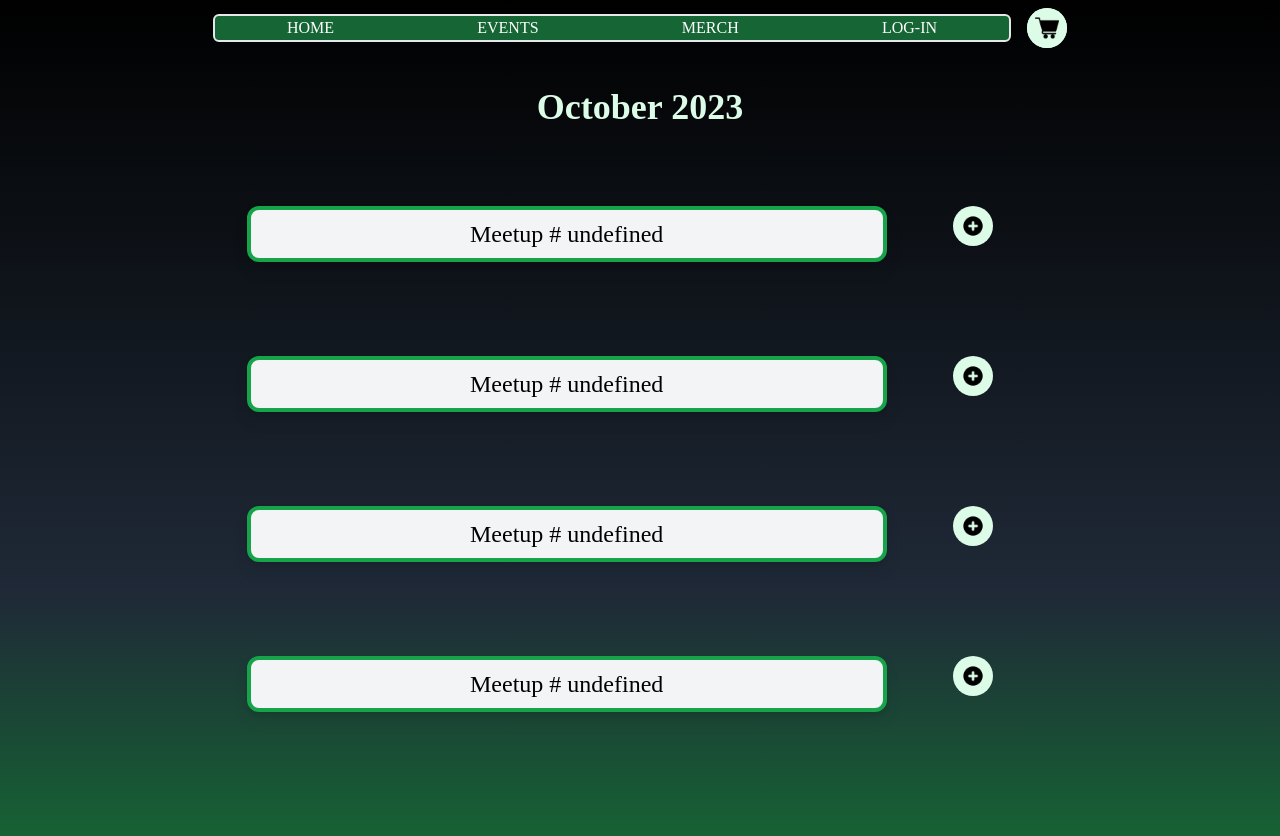
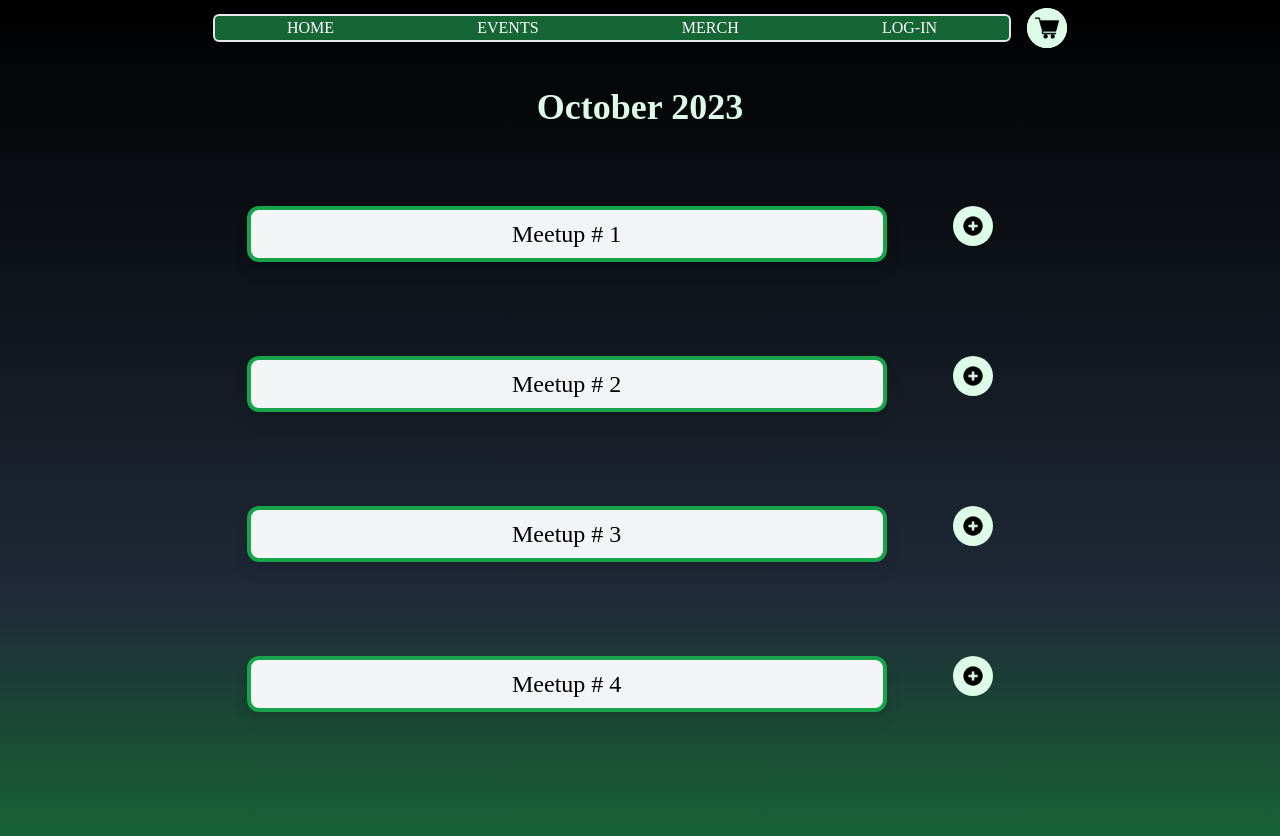
Before and after one commit to jordaz14/Ecom_Mahjong, a React (Vite) app in the folder client/: page /events in a window 1280 px wide. Shown: the top 836 px of the page. Built offline with nearby package versions, Linux system fonts and the light colour scheme; a web font is replaced by a local one.

Commit message:
formatting cleanups to events component

```diff
--- a/client/src/pages/Events.jsx
+++ b/client/src/pages/Events.jsx
@@ -1,11 +1,8 @@
 import CreateCarousel from "../components/CreateCarousel";
 import PageCarousel from "../components/PageCarousel";
 import TitleText from "../components/TitleText";
-import ContentCard from "../components/ContentCard";
-import Icon from "../components/Icon";
 import EventRegister from "../components/EventRegister";
 
-import Plus from "../assets/plus.png";
 function Events() {
 
   return (
@@ -14,13 +11,13 @@ function Events() {
         <PageCarousel>
           <TitleText>October 2023</TitleText>
           <section className="flex flex-col h-3/4 justify-around mt-8">
-           <EventRegister IDNum="1">
+           <EventRegister idNum="1">
            </EventRegister>
-           <EventRegister IDNum="2">
+           <EventRegister idNum="2">
            </EventRegister>
-           <EventRegister IDNum="3">
+           <EventRegister idNum="3">
            </EventRegister>
-           <EventRegister IDNum="4">
+           <EventRegister idNum="4">
            </EventRegister>
           </section>
         </PageCarousel>
```
